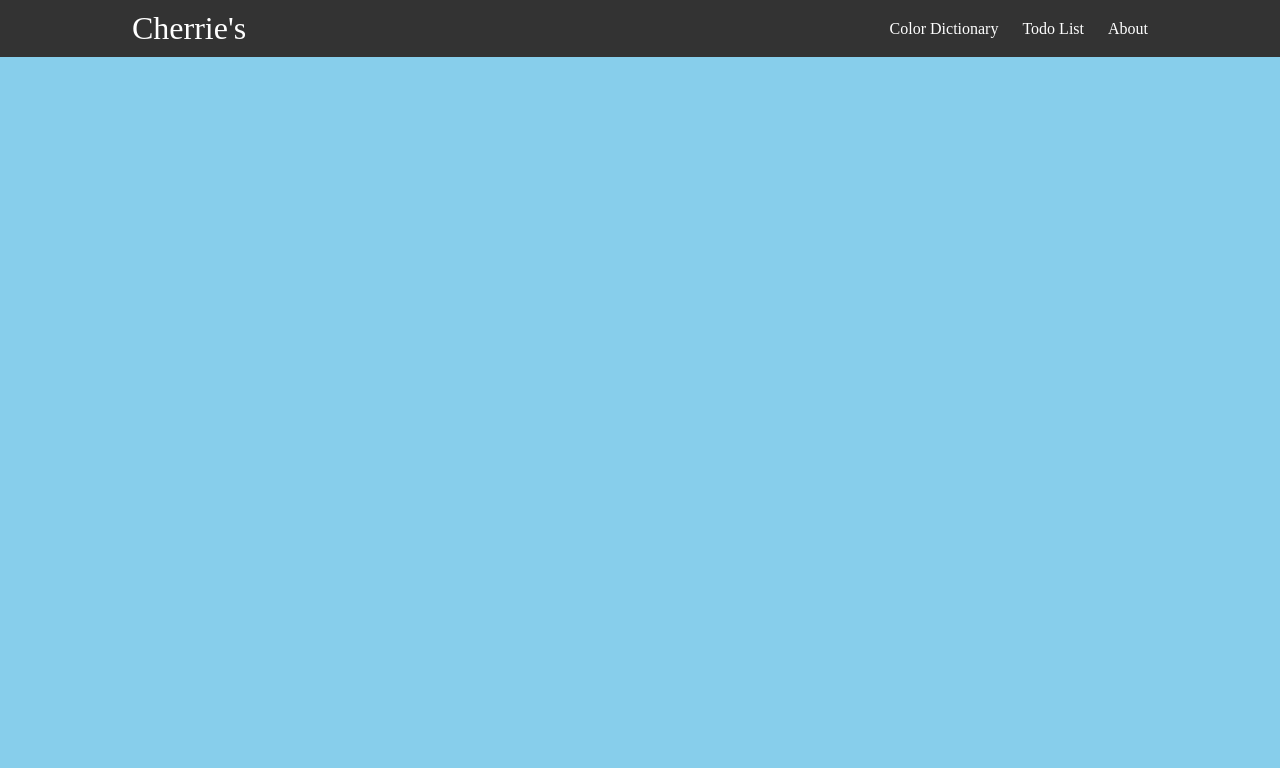
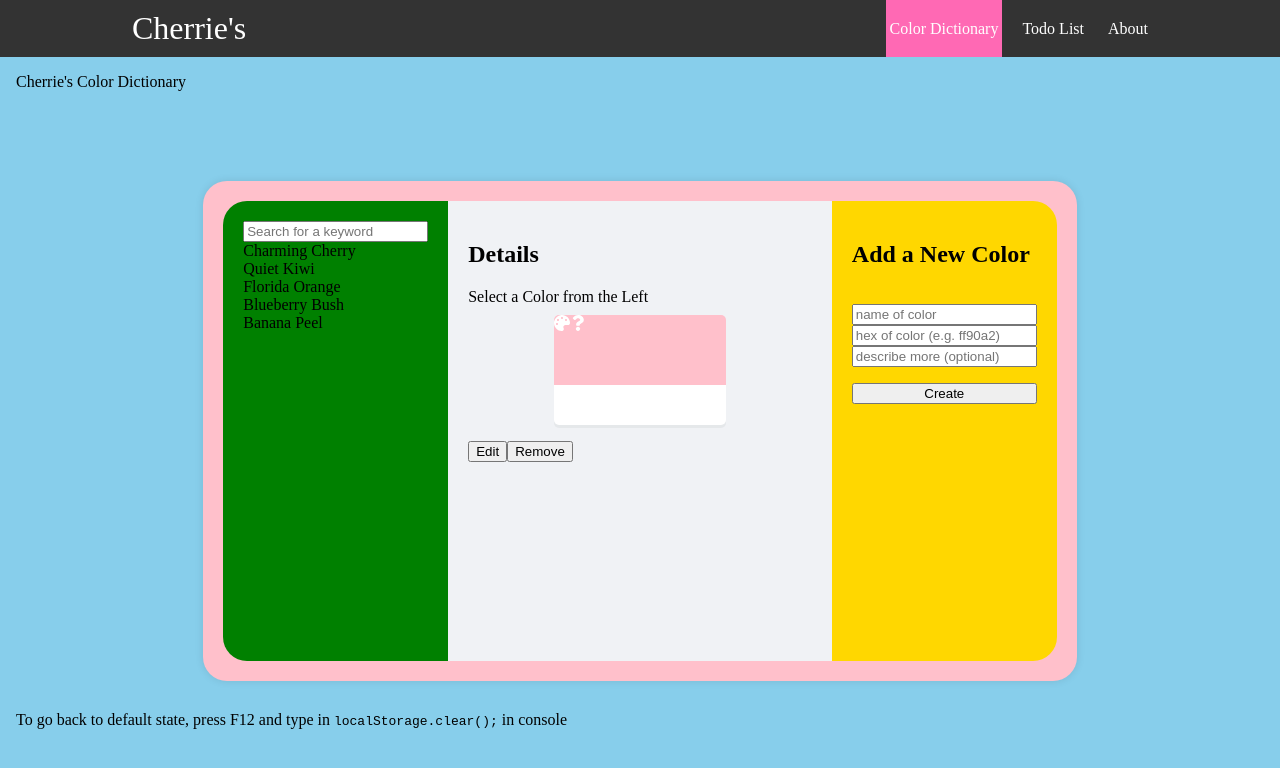
Before and after one commit to cherrie-k/React-Mini-Project, a React (Create React App) app: page /colors in a window 1280 px wide. Shown: the top 768 px of the page. Built offline with nearby package versions, Linux system fonts and the light colour scheme.

Commit message:
Feat: add new state, 'describe more'

```diff
--- a/src/App.js
+++ b/src/App.js
@@ -24,7 +24,7 @@ function App() {
       <div className="container">
         <Routes>
           <Route path="/" element={<Home />} />
-          <Route path="/contacts" element={<Contact />} />
+          <Route path="/colors" element={<Contact />} />
           <Route path="/todo" element={<Todo />} />
           <Route path="/about" element={<About />} />
         </Routes>
--- a/src/components/Contacts/Contact.js
+++ b/src/components/Contacts/Contact.js
@@ -23,14 +23,21 @@ export default class Contact extends React.Component {
         {
           name: "Quiet Kiwi",
           phone: "b8cfac",
+          desc: "Did you know... There's another color with the code of #c0cfae with the same name!",
         },
         {
           name: "Florida Orange",
           phone: "ffaa00",
+          desc: "This color is also called 'Flash of Orange' by California Paints and Dunn-Edwards!",
         },
         {
           name: "Blueberry Bush",
           phone: "4e72b2",
+        },
+        {
+          name: "Banana Peel",
+          phone: "ffe774",
+          desc: "It was hard for me to decide whether to put 'Lemon Burst(#feee91)' or this. ",
         },
       ],
     };
@@ -79,7 +86,7 @@ export default class Contact extends React.Component {
     this.setState({
       selectedKey: key,
     });
-    console.log(key, "is selected");
+    //console.log(key, "is selected");
   }
 
   handleCreate(contact) {
@@ -102,13 +109,14 @@ export default class Contact extends React.Component {
     });
   }
 
-  handleEdit(name, phone) {
+  handleEdit(name, phone, desc) {
     this.setState({
       contactData: update(this.state.contactData, {
         [this.state.selectedKey]: {
           // this.state.selectedKey번째 아이템 수정
           name: { $set: name },
           phone: { $set: phone },
+          desc: { $set: desc },
         },
       }),
     });
--- a/src/components/Contacts/ContactCreate.js
+++ b/src/components/Contacts/ContactCreate.js
@@ -10,8 +10,8 @@ const ContactCreatePositioner = styled.div`
 `;
 
 const ContactCreateBlock = styled.div`
-  display: grid;
-  //background: gold;
+  display: flex;
+  flex-direction: column;
 `;
 
 class ContactCreate extends Component {
@@ -20,6 +20,7 @@ class ContactCreate extends Component {
     this.state = {
       name: "",
       phone: "",
+      desc: "",
     };
 
     // 임의 메소드를 만들었으니 바인딩 해줘야함!! 그리고 이걸 onChange 이벤트에 연결.
@@ -38,7 +39,11 @@ class ContactCreate extends Component {
 
   // Contact에서 onCreate라는 props 받아오기
   handleClick() {
-    const contact = { name: this.state.name, phone: this.state.phone };
+    const contact = {
+      name: this.state.name,
+      phone: this.state.phone,
+      desc: this.state.desc,
+    };
 
     this.props.onCreate(contact); //onCreate에게 contact 정보 전달
     // onCreate한테 넘겨준 다음엔 정보
@@ -46,6 +51,7 @@ class ContactCreate extends Component {
     this.setState({
       name: "",
       phone: "",
+      desc: "", // 새로만듦
     });
 
     // 얠 통해서 인풋에 포커스 둠.
@@ -68,8 +74,9 @@ class ContactCreate extends Component {
               {/*밑에서 ref가 있는 코드 덕분에.. 정보 입력 후 제출이 끝나도 마우스 포인터표시? 포커스가 여전히 input 박스 안에 있을 수 있다. \
             즉, 데이터 추가 후 특정 인풋에 focus를 줄 수 있다.
           */}
+              <div>
                 <input
-                required
+                  required={true}
                   type="text"
                   name="name"
                   placeholder="name of color"
@@ -79,8 +86,10 @@ class ContactCreate extends Component {
                     this.nameInput = ref;
                   }}
                 />
+              </div>
+              <div>
                 <input
-                required
+                  required={true}
                   type="text"
                   name="phone"
                   placeholder="hex of color (e.g. ff90a2)"
@@ -89,6 +98,17 @@ class ContactCreate extends Component {
                   maxLength="6"
                   onKeyPress={this.handleKeyPress}
                 />
+              </div>
+              <div>
+                <input
+                  type="text"
+                  name="desc"
+                  placeholder="describe more (optional)"
+                  value={this.state.desc}
+                  onChange={this.handleChange}
+                  onKeyPress={this.handleKeyPress}
+                />
+              </div>
             </p>
             <button onClick={this.handleClick}>Create</button>
           </ContactCreateBlock>
--- a/src/components/Contacts/ContactDetalis.js
+++ b/src/components/Contacts/ContactDetalis.js
@@ -1,57 +1,20 @@
 // 어떤 name을 선택 했을 때, 그 name에 해당하는 정보가 나타나게 함
 
 import { Component } from "react";
+import ColorChip from "./ColorChip";
 import Proptypes from "prop-types";
 import styled from "styled-components";
+import { FaPalette, FaQuestion } from "react-icons/fa";
 
 const ContactDetailsPositioner = styled.div`
   background: #f0f2f5; // 아주연한회색
   height: 100%;
   flex-grow: 1; // 왜안됨?ㅠㅠ
+  overflow-y: auto; // 스크롤바 보여줄지 말지 자동으로 결정. 내부 컨텐츠 크기가 주어진 공간을 넘어가는 경우에만 스크롤바 생김.
 `;
 
 const ContactDetailsBlock = styled.div`
   padding: 20px;
-  overflow-y: auto; // 스크롤바 보여줄지 말지 자동으로 결정. 내부 컨텐츠 크기가 주어진 공간을 넘어가는 경우에만 스크롤바 생김.
-`;
-
-const ColorChipBlock = styled.div`
-  width: 50%;
-  margin: 9px auto; // 중앙에 놔줌
-
-  .color-box {
-    // background: skyblue;
-    border-top-left-radius: 5px;
-    border-top-right-radius: 5px;
-    height: 70px;
-  }
-
-  .color-name {
-    background: #fff;
-    height: 40px;
-    position: relative;
-    padding: 5px 20px;
-
-    font-size: 12px;
-    font-weight: medium;
-    text-transform: uppercase;
-    color: #444545;
-
-    border-bottom-left-radius: 5px;
-    border-bottom-right-radius: 5px;
-    -webkit-box-shadow: 0px 3px 0px 0px rgba(226, 228, 231, 0.75);
-    -moz-box-shadow: 0px 3px 0px 0px rgba(226, 228, 231, 0.75);
-    box-shadow: 0px 3px 0px 0px rgba(226, 228, 231, 0.75);
-  }
-
-  // hover시 위치 올리기
-  position: relative;
-  top: 0;
-  transition: 0.5s cubic-bezier(0.175, 0.885, 0.32, 1.275);
-  &:hover {
-    top: -4px;
-    box-shadow: 0 8px 20px rgba(gray, 0.12);
-  }
 `;
 
 class ContactDetails extends Component {
@@ -62,6 +25,7 @@ class ContactDetails extends Component {
       isEdit: false,
       name: "",
       phone: "",
+      desc: "",
     };
 
     this.handleToggle = this.handleToggle.bind(this);
@@ -80,6 +44,7 @@ class ContactDetails extends Component {
       this.setState({
         name: this.props.contact.name,
         phone: this.props.contact.phone,
+        desc: this.props.contact.desc,
       });
     } else {
       this.handleEdit();
@@ -99,7 +64,7 @@ class ContactDetails extends Component {
   }
 
   handleEdit() {
-    this.props.onEdit(this.state.name, this.state.phone);
+    this.props.onEdit(this.state.name, this.state.phone, this.state.desc);
   }
 
   handleKeyPress(e) {
@@ -110,18 +75,28 @@ class ContactDetails extends Component {
 
   handleClear;
 
+  hexToRGB = (hex) => {
+    let r = parseInt(hex.slice(1, 3), 16);
+    let g = parseInt(hex.slice(3, 5), 16);
+    let b = parseInt(hex.slice(5, 7), 16);
+
+    return `rgb(${r}, ${g}, ${b})`;
+  };
+
   render() {
     const details = (
       <div>
         <p>Name: {this.props.contact.name}</p>
         <p>Hex Code: #{this.props.contact.phone}</p>
-        <ColorChipBlock>
+        <p>RGB Code: {this.hexToRGB(this.props.contact.phone)}</p>
+        <p>{this.props.contact.desc}</p>
+        <ColorChip>
           <div
             className="color-box"
             style={{ background: "#" + this.props.contact.phone }}
           ></div>
           <div className="color-name">{this.props.contact.name}</div>
-        </ColorChipBlock>
+        </ColorChip>
       </div>
     );
 
@@ -129,22 +104,32 @@ class ContactDetails extends Component {
       <div>
         <p>
           <input
-            required
+            required={true}
             type="text"
             name="name"
-            placeholder="name"
+            placeholder="name of color"
             value={this.state.name}
             onChange={this.handleChange}
           />
         </p>
         <p>
           <input
-            required
+            required={true}
             type="text"
             name="phone"
-            placeholder="phone number"
+            placeholder="hex code"
             maxLength="6"
             value={this.state.phone}
+            onChange={this.handleChange}
+            onKeyPress={this.handleKeyPress}
+          />
+        </p>
+        <p>
+          <input
+            type="text"
+            name="desc"
+            placeholder="describe more (optional)"
+            value={this.state.desc}
             onChange={this.handleChange}
             onKeyPress={this.handleKeyPress}
           />
@@ -155,7 +140,18 @@ class ContactDetails extends Component {
     //view가 false면 details를 반환
     const view = this.state.isEdit ? edit : details;
 
-    const blank = <div>Not Selected</div>;
+    const blank = (
+      <div>
+        <div> Select a Color from the Left</div>
+        <ColorChip>
+          <div className="color-box" id="no-select">
+            <FaPalette />
+            <FaQuestion />
+          </div>
+          <div className="color-name"></div>
+        </ColorChip>
+      </div>
+    );
 
     return (
       <ContactDetailsPositioner>
@@ -178,6 +174,7 @@ ContactDetails.defaultProps = {
   contact: {
     name: "",
     phone: "",
+    desc: "",
   },
 
   // 지정되지 않았을 때 에러 발생시킴
--- a/src/components/Contacts/ContactInfo.js
+++ b/src/components/Contacts/ContactInfo.js
@@ -4,11 +4,6 @@ import React from "react";
 
 export default class ContactInfo extends React.Component {
   render() {
-    return (
-      <div onClick={this.props.onClick}>
-        {this.props.contact.name}
-        {"\u2B50"}
-      </div>
-    );
+    return <div onClick={this.props.onClick}>{this.props.contact.name}</div>;
   }
 }
--- a/src/components/Contacts/ContactShow.js
+++ b/src/components/Contacts/ContactShow.js
@@ -7,6 +7,9 @@ const ContactShowBlock = styled.div`
   border-top-left-radius: 24px;
   border-bottom-left-radius: 24px;
   overflow-y: auto; // 스크롤바 보여줄지 말지 자동으로 결정. 내부 컨텐츠 크기가 주어진 공간을 넘어가는 경우에만 스크롤바 생김.
+
+  display: flex;
+  flex-direction: column;
 `;
 
 function ContactShow({ children }) {
--- a/src/components/Contacts/ContactTemplate.js
+++ b/src/components/Contacts/ContactTemplate.js
@@ -23,7 +23,18 @@ const ContactTemplateBlock = styled.div`
 `;
 
 function ContactTemplate({ children }) {
-  return <ContactTemplateBlock>{children}</ContactTemplateBlock>;
+  return (
+    <div>
+      <div>Cherrie's Color Dictionary</div>
+      <div>
+        <ContactTemplateBlock>{children}</ContactTemplateBlock>
+      </div>
+      <div>
+        To go back to default state, press F12 and type in{" "}
+        <samp>localStorage.clear();</samp> in console
+      </div>
+    </div>
+  );
 }
 
 export default ContactTemplate;
--- a/src/components/NavBar.js
+++ b/src/components/NavBar.js
@@ -10,7 +10,7 @@ function NavBar() {
         Cherrie's
       </Link>
       <ul>
-        <CustomLink to="/contacts">Color Dictionary</CustomLink>
+        <CustomLink to="/colors">Color Dictionary</CustomLink>
         <CustomLink to="/todo">Todo List</CustomLink>
         <CustomLink to="/about">About</CustomLink>
       </ul>
```
Lines whose indentation alone changed are shown as unchanged.
